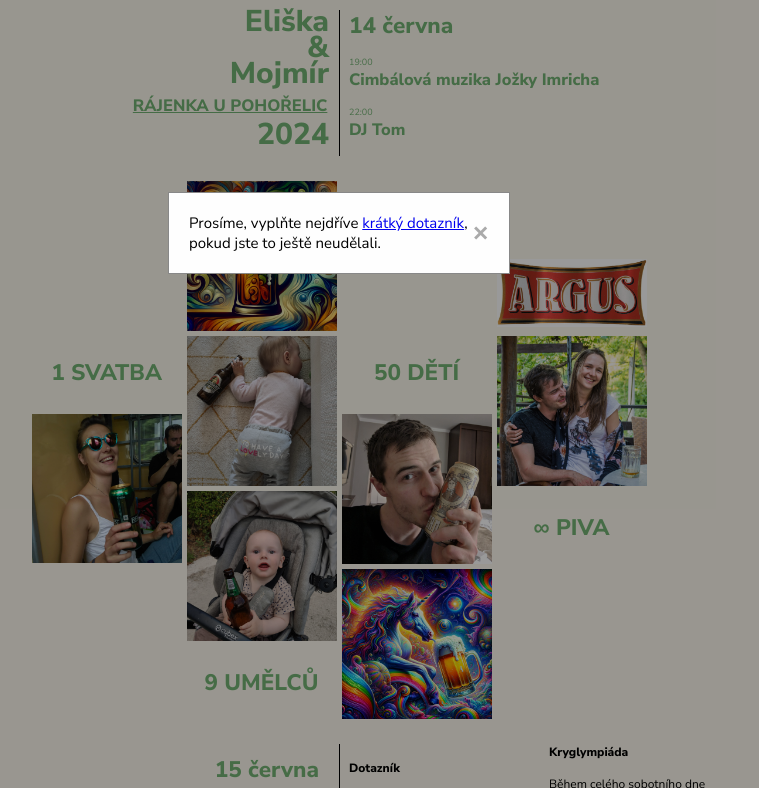
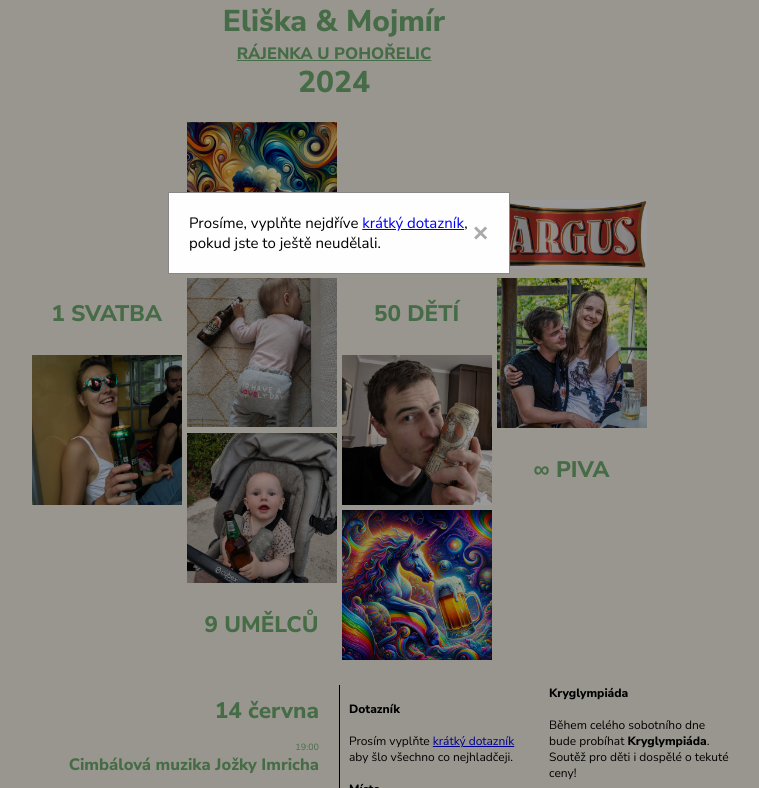
Before and after one commit to Marigold/svatba-poster, a plain HTML site: page index.html in a window 1280 px wide. Shown: the top 788 px of the page, without its empty margins (301-1060 px from the left). Drawn offline with nearby package versions, Linux system fonts and the light colour scheme.

Commit message:
different style

```diff
--- a/index.html
+++ b/index.html
@@ -57,10 +57,7 @@
       <div class="main-grid">
         <div class="title-container">
           <div class="title">
-            <span class="name"
-              >Eliška <br />&<br />
-              Mojmír</span
-            >
+            <span class="name">Eliška & Mojmír</span>
             <span class="description"
               ><a
                 href="https://maps.app.goo.gl/TGjXcTkyMXSWkoJ7A"
@@ -70,20 +67,6 @@
             >
             <span class="year">2024</span>
           </div>
-        </div>
-
-        <div class="first">
-          <li class="date">
-            <span class="day">14 června</span>
-          </li>
-          <li class="date">
-            <span class="when">19:00</span>
-            <span class="who">Cimbálová muzika Jožky Imricha</span>
-          </li>
-          <li class="date">
-            <span class="when">22:00</span>
-            <span class="who">DJ Tom</span>
-          </li>
         </div>
 
         <div class="gallery-container">
@@ -111,6 +94,18 @@
           </div>
         </div>
         <div class="second">
+          <li class="date">
+            <span class="day">14 června</span>
+          </li>
+          <li class="date">
+            <span class="when">19:00</span>
+            <span class="who">Cimbálová muzika Jožky Imricha</span>
+          </li>
+          <li class="date">
+            <span class="when">22:00</span>
+            <span class="who">DJ Tom</span>
+          </li>
+
           <li class="date">
             <span class="day">15 června</span>
           </li>
--- a/style.css
+++ b/style.css
@@ -41,14 +41,14 @@ html {
 
 .title-container {
   grid-row: 1;
-  grid-column: 1;
+  grid-column: 1/3;
 }
 
 .title {
   color: #74b475;
   margin-right: 10px;
   margin-bottom: 0;
-  text-align: right;
+  text-align: center;
 }
 .title .name,
 .title .year {
@@ -70,24 +70,6 @@ html {
   /* text-decoration: none; */
 }
 
-/* LINEUP FRIDAY */
-.first {
-  grid-row: 1;
-  grid-column: 2;
-  justify-content: center;
-  position: relative;
-  padding-left: 10px;
-}
-
-.first::before {
-  content: "";
-  position: absolute; /* Position it absolutely within .first */
-  left: 0; /* Adjust this to place the line correctly */
-  top: 0; /* Align to the top */
-  height: 100%; /* Span the full height */
-  width: 1px; /* Line thickness */
-  background-color: #000; /* Line color */
-}
 
 /* LINEUP SATURDAY */
 .second {
```
